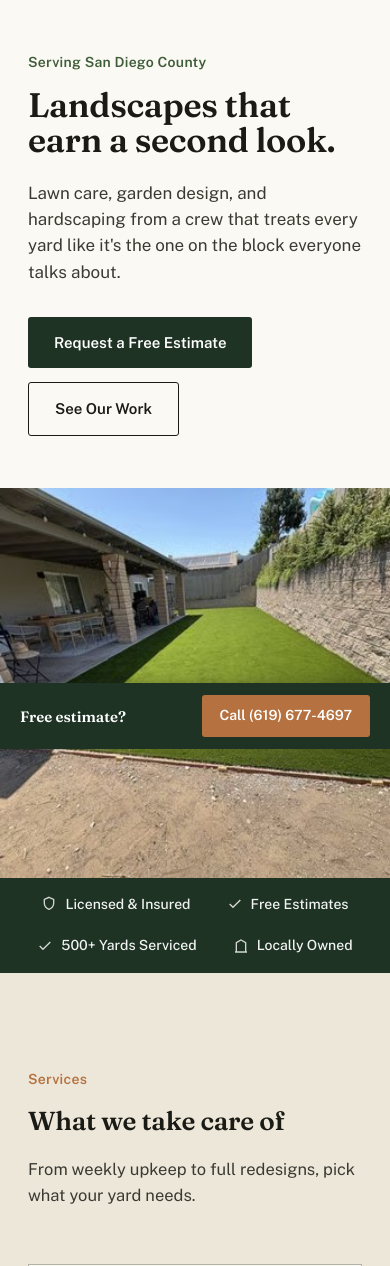
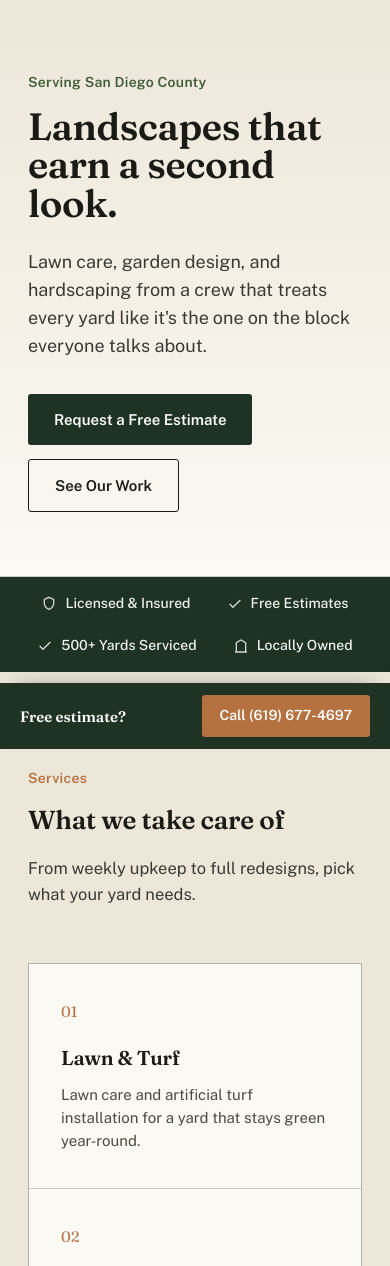
Before and after one commit to lukedivinere/Luciano-DiVinere---Claude-Code-Repository-1, a Python web app: template templates/landscaping/index.html in a window 390 px wide. Shown: the part 95-1361 px from the top of the page. Run offline with Jinja, Linux system fonts and the light colour scheme; the template is opened without the code that fills it, so the values that code supplies are empty.

Commit message:
Classic template: remove hero photo, move it into the gallery
Per feedback, the first screen is now full-width copy on a soft gradient
(no hero photo). The backyard-turf-patio shot moved down into the Our Work
gallery, which is now a clean gap-free 6-photo layout (two wide tiles).

Co-Authored-By: Claude Opus 4.8 <noreply@anthropic.com>
Claude-Session: https://claude.ai/code/session_01T5RdxHEWpgJtvnAMxpfjz6

```diff
--- a/templates/landscaping/index.html
+++ b/templates/landscaping/index.html
@@ -109,19 +109,14 @@
     .hamburger{display:flex;}
   }
 
-  /* ── hero ── */
-  .hero{
-    display:grid;grid-template-columns:1.05fr 0.95fr;gap:0;
-    align-items:stretch;min-height:560px;
-  }
-  .hero-copy{
-    padding:76px 48px 76px 28px;
-    display:flex;flex-direction:column;justify-content:center;max-width:540px;
-  }
+  /* ── hero (full-width copy — no photo; the photos all live in the gallery below) ── */
+  .hero{background:linear-gradient(180deg, var(--stone) 0%, var(--paper) 100%);border-bottom:1px solid var(--line);}
+  .hero .wrap{padding-top:104px;padding-bottom:92px;}
+  .hero-copy{max-width:660px;}
   .hero-copy .kicker{color:var(--moss);font-weight:600;font-size:14px;margin-bottom:14px;letter-spacing:0.02em;}
-  .hero-copy h1{font-size:clamp(34px,5vw,54px);line-height:1.03;}
-  .hero-copy p{margin:22px 0 0;font-size:17px;color:#3a3a33;max-width:46ch;}
-  .hero-actions{display:flex;gap:14px;margin-top:32px;flex-wrap:wrap;}
+  .hero-copy h1{font-size:clamp(38px,6vw,64px);line-height:1.02;}
+  .hero-copy p{margin:24px 0 0;font-size:18px;color:#3a3a33;max-width:52ch;}
+  .hero-actions{display:flex;gap:14px;margin-top:34px;flex-wrap:wrap;}
   .btn-primary{
     background:var(--evergreen);color:#fff;padding:14px 26px;border-radius:var(--radius);
     text-decoration:none;font-weight:600;font-size:15px;transition:transform .12s, box-shadow .2s;
@@ -132,11 +127,8 @@
     text-decoration:none;font-weight:600;font-size:15px;transition:background .15s,color .15s;
   }
   .btn-secondary:hover{background:var(--ink);color:var(--paper);}
-  .hero-photo{min-height:420px;width:100%;height:100%;object-fit:cover;}
   @media (max-width:900px){
-    .hero{grid-template-columns:1fr;}
-    .hero-copy{padding:52px 28px;max-width:none;}
-    .hero-photo{min-height:300px;}
+    .hero .wrap{padding-top:72px;padding-bottom:64px;}
   }
 
   /* ── trust strip ── */
@@ -176,14 +168,11 @@
   }
 
   /* ── gallery ── */
-  .gallery-grid{display:grid;grid-template-columns:repeat(4,1fr);grid-auto-rows:170px;gap:10px;}
+  .gallery-grid{display:grid;grid-template-columns:repeat(4,1fr);grid-auto-rows:210px;gap:10px;}
   .gallery-grid img{width:100%;height:100%;object-fit:cover;border-radius:var(--radius);}
-  .gallery-grid img:nth-child(1){grid-column:span 2;grid-row:span 2;}
-  .gallery-grid img:nth-child(4){grid-column:span 2;}
+  .gallery-grid img:nth-child(1),.gallery-grid img:nth-child(4){grid-column:span 2;}
   @media (max-width:760px){
-    .gallery-grid{grid-template-columns:repeat(2,1fr);grid-auto-rows:150px;}
-    .gallery-grid img:nth-child(1){grid-column:span 2;grid-row:span 1;}
-    .gallery-grid img:nth-child(4){grid-column:span 1;}
+    .gallery-grid{grid-template-columns:repeat(2,1fr);grid-auto-rows:170px;}
   }
 
   /* ── process ── */
@@ -325,6 +314,7 @@
 <!-- ═══ HERO ═══ -->
 <span id="top"></span>
 <section class="hero" style="padding:0;">
+  <div class="wrap">
     <div class="hero-copy">
       <div class="kicker">Serving <span data-site="serviceArea">San Diego County</span></div>
       <h1>Landscapes that earn a second look.</h1>
@@ -334,7 +324,7 @@
         <a class="btn-secondary" href="#work">See Our Work</a>
       </div>
     </div>
-  <img class="hero-photo" src="images/backyard-turf-patio.png" alt="Backyard artificial turf lawn with a covered patio and stone retaining wall">
+  </div>
 </section>
 
 <!-- ═══ TRUST STRIP ═══ -->
@@ -390,8 +380,9 @@
       <img src="images/turf-yard-wide.png" alt="Full artificial turf backyard with a covered patio">
       <img src="images/front-xeriscape.png" alt="Front-yard xeriscape with palms and river rock">
       <img src="images/retaining-wall-steps.png" alt="Terraced retaining wall with built-in stone steps">
+      <img src="images/backyard-turf-patio.png" alt="Backyard artificial turf lawn with a covered patio and stone retaining wall">
+      <img src="images/pool-rock-waterfall.png" alt="Pool with a rock waterfall feature and mature palms">
       <img src="images/pergola-string-lights.png" alt="Backyard cedar pergola with string lights at night">
-      <img src="images/pool-rock-waterfall.png" alt="Pool with a rock waterfall feature and mature palms">
     </div>
   </div>
 </section>
```
Lines whose indentation alone changed are shown as unchanged.
